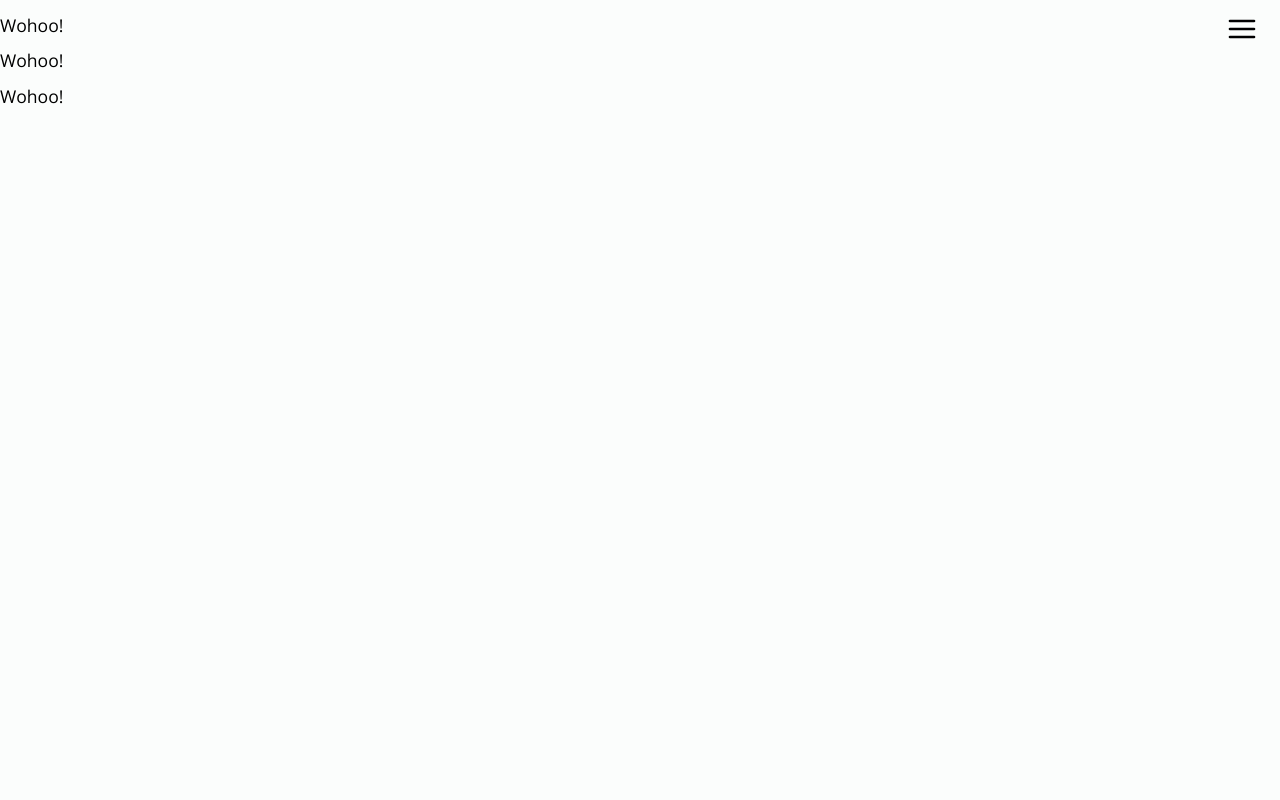
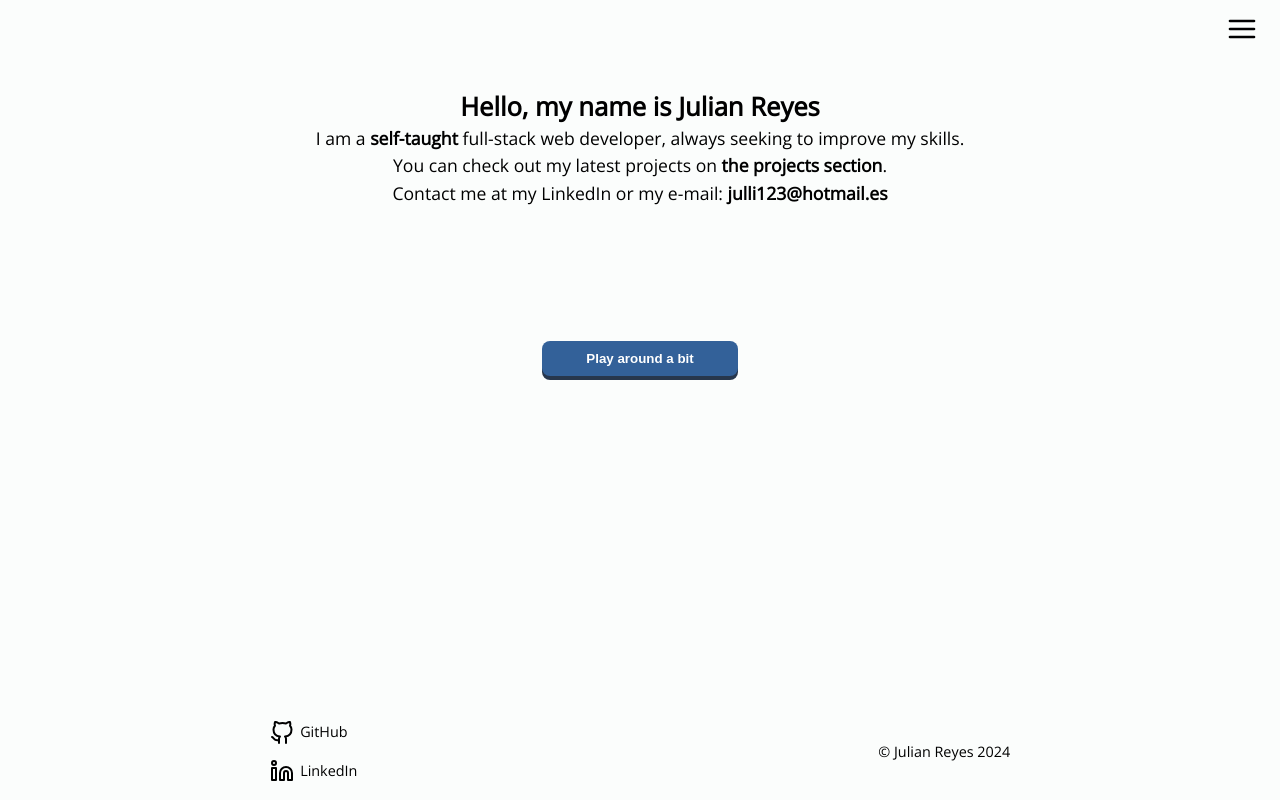
Before and after one commit to JulianKings/portfolio, a React (Vite) app: page / in a window 1280 px wide. Built offline with nearby package versions, Linux system fonts and the light colour scheme.

Commit message:
Release basic index layout (todo add  game)

```diff
--- a/src/components/index.jsx
+++ b/src/components/index.jsx
@@ -1,55 +1,16 @@
+import '../style/index.css';
+
 function Index()
 {
     return <>
-        <p>Wohoo!</p>
-        <p>Wohoo!</p>
-        <p>Wohoo!</p>
-        <br />
-        <br />
-        <br />
-        <br />
-        <br />
-        <br />
-        <br />
-        <br />
-        <br />
-        <br />
-        <br />
-        <br />
-        <br />
-        <br />
-        <br />
-        <br />
-        <br />
-        <br />
-        <br />
-        <br />
-        <br />
-        <br />
-        <br />
-        <br />
-        <br />
-        <br />
-        <br />
-        <br />
-        <br />
-        <br />
-        <br />
-        <br />
-        <br />
-        <br />
-        <br />
-        <br />
-        <br />
-        <br />
-        <br />
-        <br />
-        <br />
-        <br />
-        <br />
-        <br />
+        <div className="index-container">
+            <p className="index-title">Hello, my name is Julian Reyes</p>
+            <p>I am a <strong>self-taught</strong> full-stack web developer, always seeking to improve my skills.</p>
+            <p>You can check out my latest projects on <strong>the projects section</strong>.</p>
+            <p>Contact me at my LinkedIn or my e-mail: <strong>julli123@hotmail.es</strong></p>
+            <div className='start-game'><button type='button'>Play around a bit</button></div>
+        </div>
 
-        <p>Wohoo!</p>
     </>;
 }
 
--- a/src/content.css
+++ b/src/content.css
@@ -73,6 +73,15 @@ body {
   animation: fadeOut 0.6s ease-out;
 }
 
+.nav-item-container a {
+  text-decoration: none;
+  color: white;
+}
+
+.nav-item-container a:hover {
+  color: rgba(226, 226, 226, 0.89);
+}
+
 .shown .nav-item-container {
   animation: fadeIn 0.9s ease-out;
 }
@@ -113,6 +122,34 @@ body {
   height: 100%;
   margin: 0 0;
   overflow: auto;
+  display: grid;
+  grid-template-rows: 1fr 6rem;
+  justify-items: center;
+}
+
+.content-holder a {
+  text-decoration: none;
+  color: black;
+}
+
+.content-holder a:hover {
+  color: #181a27;
+}
+
+.footer {
+  font-size: 0.9rem;
+  display: flex;
+  justify-content: space-between;
+  align-items: center;
+  padding: 0.1rem 4.2rem;
+  width: 100%;
+  max-width: 90ch;
+}
+
+.contact p {
+  display: flex;
+  align-items: center;
+  gap: 0.4rem;
 }
 
 .squeeze {
--- a/src/mainContent.jsx
+++ b/src/mainContent.jsx
@@ -1,7 +1,9 @@
 import './content.css'
-import { Outlet } from 'react-router-dom';
+import { NavLink, Outlet } from 'react-router-dom';
 import menuIcon from './assets/menu.svg';
 import menuWhiteIcon from './assets/menu_white.svg';
+import githubIcon from './assets/github.svg';
+import linkedinIcon from './assets/linkedin.svg';
 import { useEffect, useRef } from 'react';
 
 function MainContent() {
@@ -28,18 +30,29 @@ function MainContent() {
       <nav ref={navBox} className='navigation-box'>
         <div className='nav-item-container'>
           <div className='nav-item'>
-            Home
+            <NavLink to='/'>Home</NavLink>
           </div>
           <div className='nav-item'>
-            Projects
+            <NavLink to='/projects'>Projects</NavLink>
           </div>
           <div className='nav-item'>
-            About Me
+          <NavLink to='/about'>About Me</NavLink>
           </div>
         </div>
       </nav>
       <main ref={contentBox} className='content-holder'>
-        <Outlet />
+        <section className='main-content'>
+          <Outlet />
+        </section>
+        <footer className='footer'>
+          <div className='contact'>
+            <p><img src={githubIcon} alt='GitHub icon' /> <span><a href='https://github.com/JulianKings'>GitHub</a></span></p>
+            <p><img src={linkedinIcon} alt='LinkedIn icon' /> <span><a href='https://linkedin.com/in/julián-reyes-lahoz-05702a266'>LinkedIn</a></span></p>
+          </div>
+          <div className='copyright'>
+            © Julian Reyes 2024
+          </div>
+        </footer>
       </main>
     </>
   )
--- /dev/null
+++ b/src/style/index.css
@@ -0,0 +1,40 @@
+.index-container {
+    width: 100%;
+    max-width: 90ch;
+    display: flex;
+    flex-direction: column;
+    align-items: center;
+    gap: 0.6rem;
+    margin-top: 6rem;
+}
+
+.index-container p {
+    margin: 0;
+    padding: 0;
+}
+
+.index-container .index-title {
+    font-size: 1.6rem;
+    font-weight: bold;
+}
+
+.index-container .start-game
+{
+    margin-top: 8rem;
+}
+
+.index-container .start-game button {
+    background-color: #336199;
+    color: white;
+    border: 0;
+    font-weight: bold;
+    border-radius: 0.5rem;
+    padding: 0.6rem 2.8rem;
+    box-shadow: 0 0.25rem 0 #27374D;
+    transition: all 0.2s ease-in;
+}
+
+.index-container .start-game button:hover {
+    background-color: #27374D;
+    box-shadow: 0 0.25rem 0 #0d1725;
+}
```
Also changed, not shown: src/assets/github.svg (added), src/assets/linkedin.svg (added).
